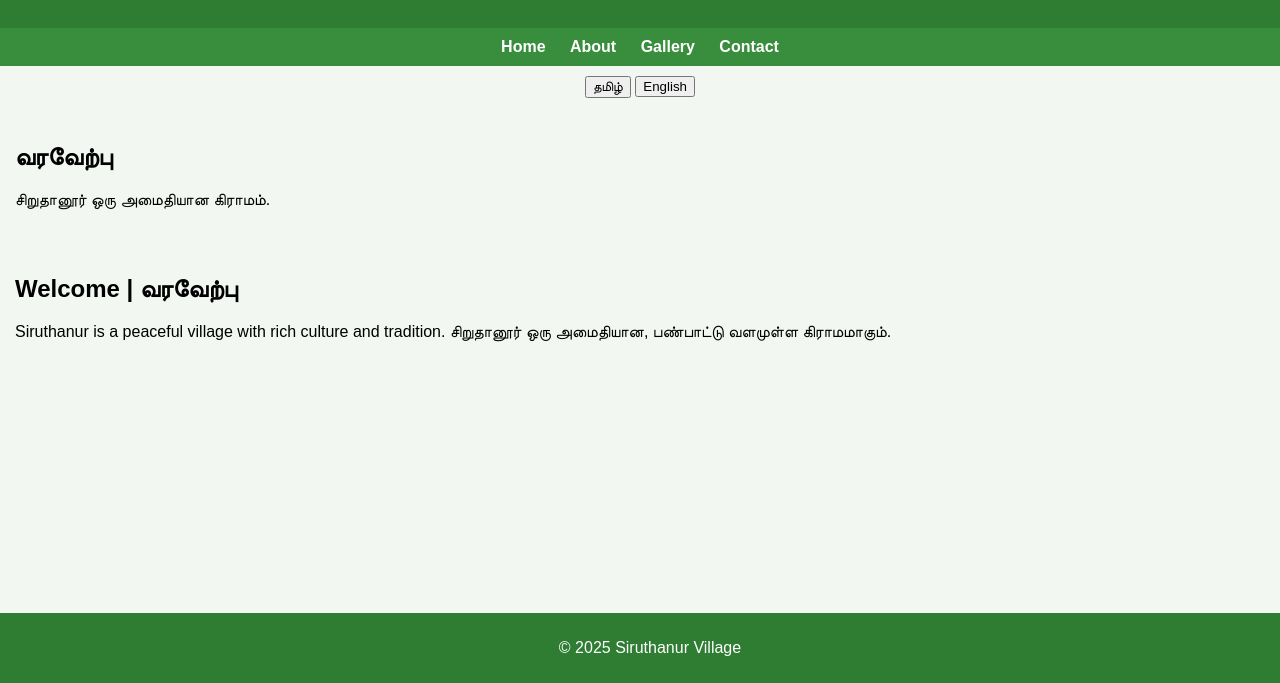
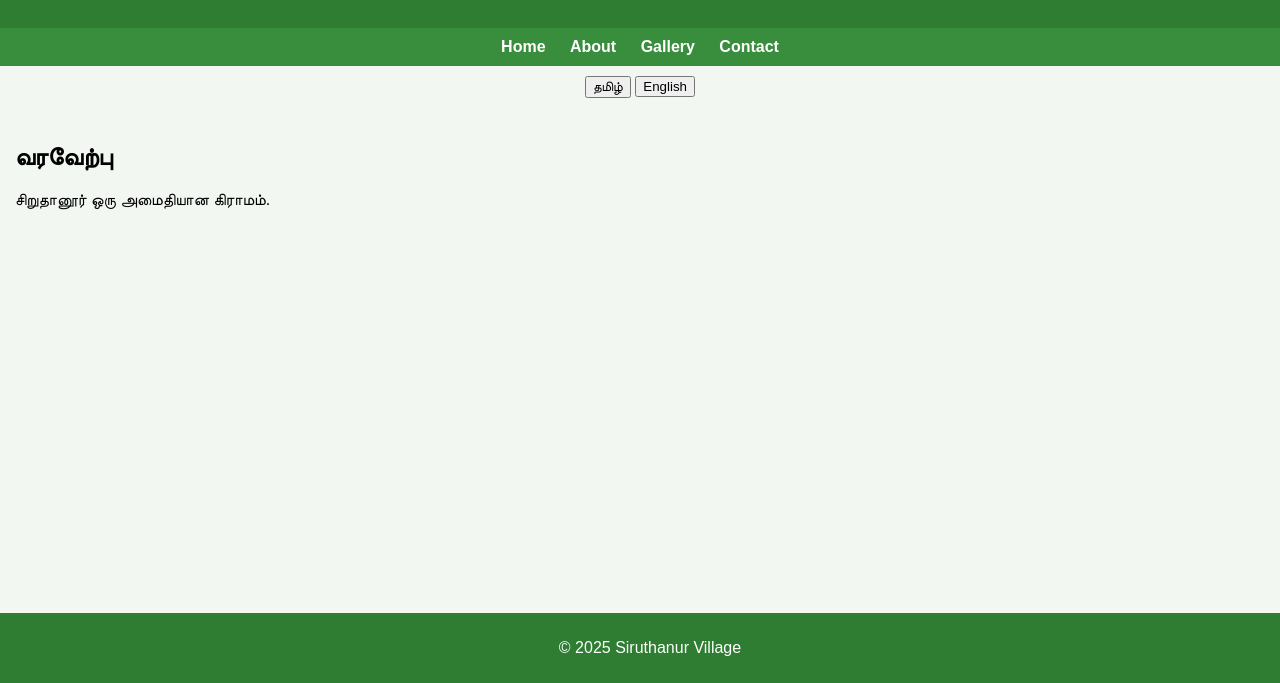
Before and after one commit to siruthanur/Siruthanur---village-, a plain HTML site: page index.html in a window 1280 px wide. Shown: the part 117-800 px from the top of the page. Drawn offline with Linux system fonts and the light colour scheme.

Commit message:
Update index.html

```diff
--- a/index.html
+++ b/index.html
@@ -36,13 +36,6 @@
 </section>
 
 
-<section>
-  <h2>Welcome | வரவேற்பு</h2>
-  <p>
-    Siruthanur is a peaceful village with rich culture and tradition.
-    சிறுதானூர் ஒரு அமைதியான, பண்பாட்டு வளமுள்ள கிராமமாகும்.
-  </p>
-</section>
 
 <footer>
   <p>© 2025 Siruthanur Village</p>
```
